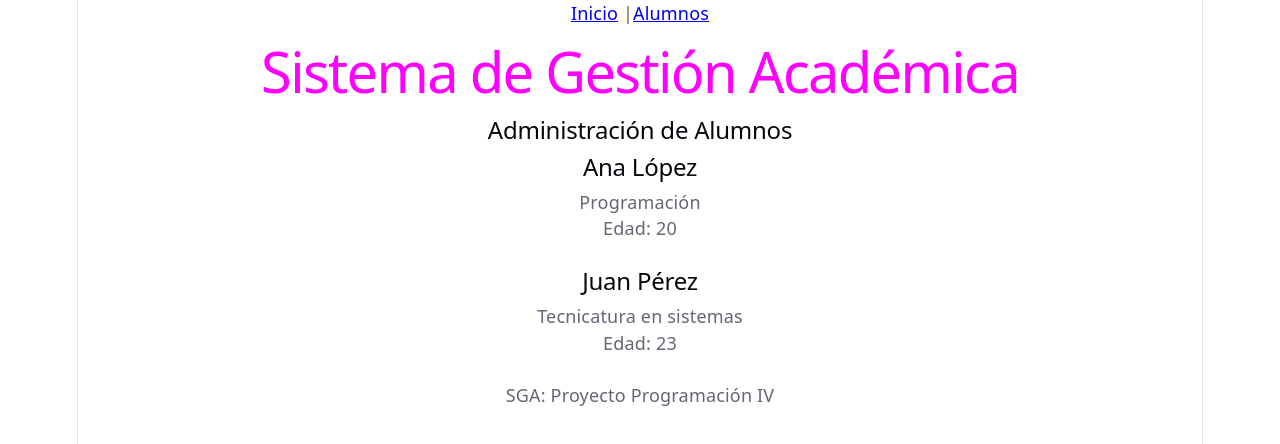
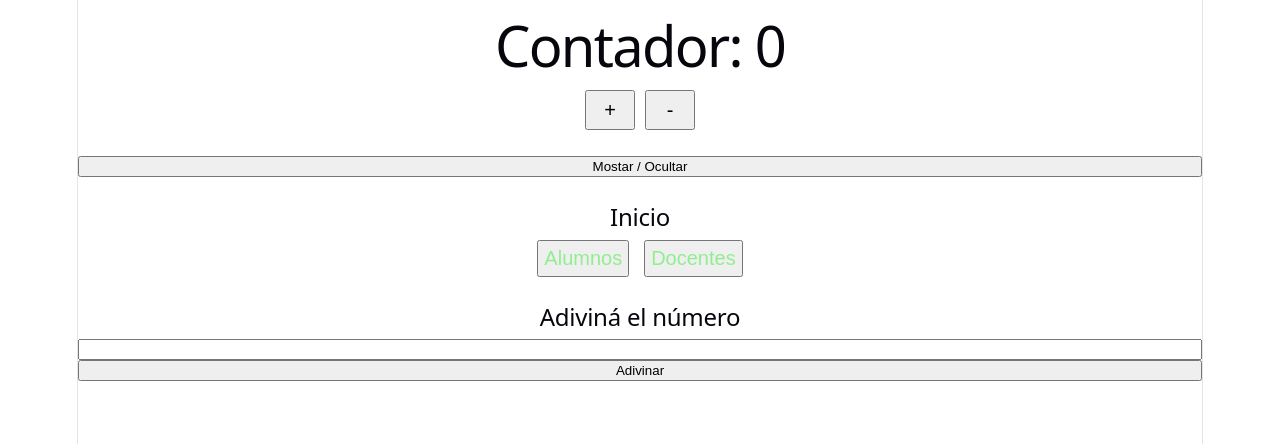
Before and after one commit to IAgretti/SGA, a React (Vite) app in the folder frontend-react/: page / in a window 1280 px wide. Shown: the top 444 px of the page. Built offline with nearby package versions, Linux system fonts and the light colour scheme.

Commit message:
Clase 28: Hooks de estado

```diff
--- a/frontend-react/src/App.jsx
+++ b/frontend-react/src/App.jsx
@@ -1,28 +1,16 @@
-import Titulo from "./components/Titulo"
-import {Navbar} from "./components/Navbar"
-import {Footer} from "./components/Footer"
-import TarjetaAlumno from "./components/TarjetaAlumno"
+import Incrementar from "./components/ejemplos/Incrementar"
+import CambiarTitulo from "./components/ejemplos/CambiarTitulo"
+import { Adivina } from "./components/ejemplos/Adivina"
 
 function App()
 {
   return (
     <>
-    <Navbar />
-    <Titulo texto="Sistema de Gestión Académica" color="magenta" />
-    <h2>Administración de Alumnos</h2>
-    <TarjetaAlumno
-    nombre="Ana López"
-    carrera="Programación"
-    edad="20"
-    />
+    <Incrementar />
     <br />
-    <TarjetaAlumno
-    nombre="Juan Pérez"
-    carrera="Tecnicatura en sistemas"
-    edad="23"
-    />
+    <CambiarTitulo />
     <br />
-    <Footer />
+    <Adivina />
     </>
   )
 }
--- /dev/null
+++ b/frontend-react/src/components/ejemplos/Adivina.jsx
@@ -0,0 +1,34 @@
+import { useState } from "react";
+
+export function Adivina(){
+    const [seleccion, setSeleccion] = useState("")
+    const [resultado, setResultado] = useState("")
+
+    function sortear(){
+        const ganador = Math.floor(Math.random() * 10) + 1
+        const elegido = Number(seleccion)
+
+        if (seleccion === " " ){
+            setResultado("Ingresá un número")
+            return
+        }
+        if (elegido < 1 || elegido > 10){
+            setResultado("Ingresá un número entre 1 y 10")
+            return
+        }
+        if (elegido === ganador){
+            setResultado(`Ganaste. Salió ${ganador} y elegiste ${elegido}`)
+        } else {
+            setResultado(`Perdiste. Salió ${ganador} y elegiste ${elegido}`)
+        }
+    }
+    return (
+        <>
+        <h2>Adiviná el número</h2>
+        <input type="number" value={seleccion}
+        onChange={(e) => setSeleccion(e.target.value)}/>
+        <button onClick={sortear}>Adivinar</button>
+        <p>{resultado}</p>
+        </>
+    )
+}
--- /dev/null
+++ b/frontend-react/src/components/ejemplos/CambiarTitulo.jsx
@@ -0,0 +1,28 @@
+import { useState } from "react";
+
+function CambiarTitulo() {
+    const [titulo, setTitulo] = useState("Inicio")
+
+    return (
+        <>
+        <h2>{titulo}</h2>
+        <div style={{display: "flex", justifyContent: "center", gap: "15px" }}>
+            <button onClick={() => setTitulo("Alumnos")} style={{
+                fontSize: "20px",
+                color: "lightgreen",
+                padding: "5px"
+            }}>
+                Alumnos
+            </button>
+            <button onClick={() => setTitulo("Docentes")} style={{
+                fontSize: "20px",
+                color: "lightgreen",
+                padding: "5px"
+            }}>
+                Docentes
+            </button>
+        </div>
+        </>
+    )
+}
+export default CambiarTitulo
--- /dev/null
+++ b/frontend-react/src/components/ejemplos/Incrementar.jsx
@@ -0,0 +1,38 @@
+import { useState } from "react"
+
+function Incrementar(){
+    const [contador, setContador] = useState(0)
+    const [mostrar, setMostrar] = useState(false)
+
+    function incremento() {
+        setContador(contador + 1)
+    }
+    function decremento() {
+        if (contador > 0)
+        setContador(contador - 1)
+    }
+
+    return (
+        <>
+        <h1>Contador: {contador}</h1>
+        <div style={{display: "flex", justifyContent: "center", gap: 10}}>
+        <button onClick={incremento} style={{
+            width: "50px",
+            height: "40px",
+            fontSize: "20px"
+        }}>+</button>
+        <button onClick={decremento} style={{
+            width: "50px",
+            height: "40px",
+            fontSize: "20px"
+        }}>-</button>
+        </div>
+        <br />
+        <button onClick={() => setMostrar(!mostrar)}>
+            Mostar / Ocultar
+        </button>
+        {mostrar && <p>Información visible</p>}
+        </>
+    )
+}
+export default Incrementar
```
